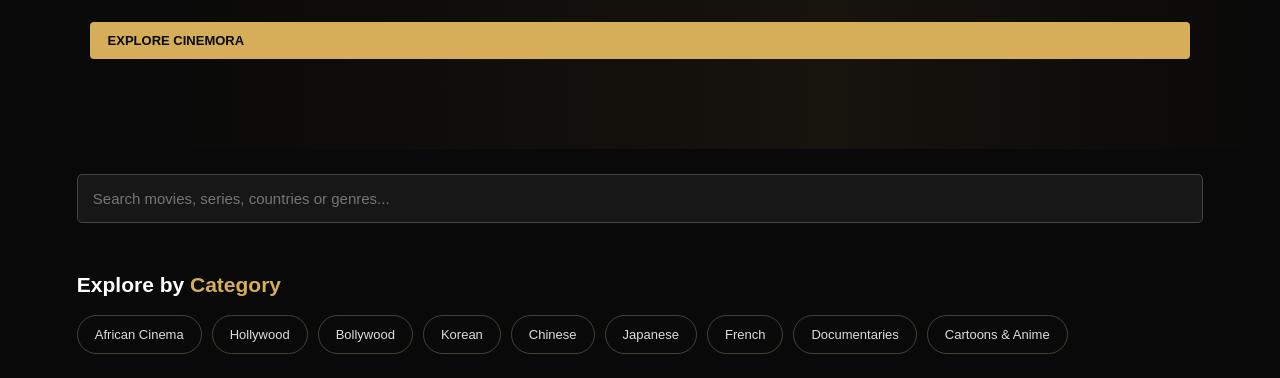
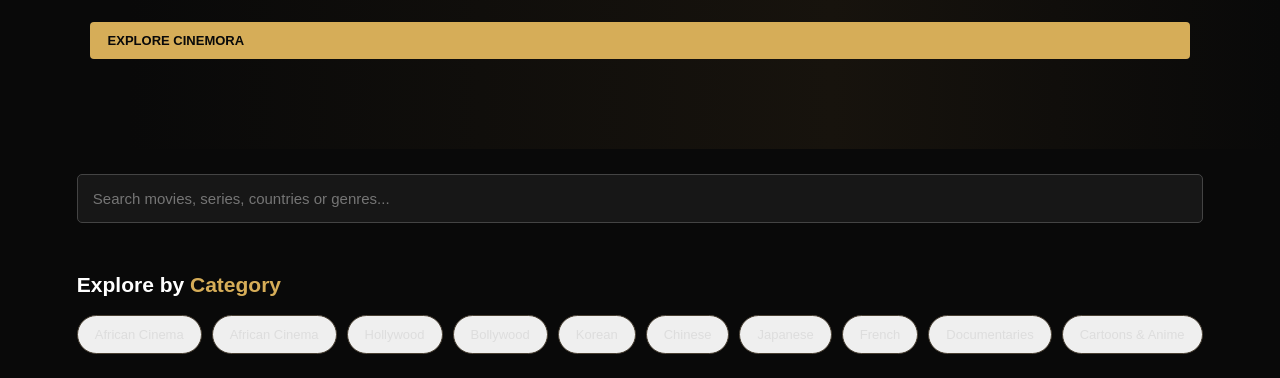
Before and after one commit to arynia-learning/cinemora, a plain HTML site: page index.html in a window 1280 px wide. Shown: the part 422-800 px from the top of the page. Drawn offline with Linux system fonts and the light colour scheme.

Commit message:
Change category spans to buttons for interactivity
Replaced category spans with button elements for better interactivity.

```diff
--- a/index.html
+++ b/index.html
@@ -63,17 +63,21 @@ footer{border-top:1px solid #292929;padding:30px 6%;text-align:center;color:#888
 
 <section class="section" id="countries">
   <h2>Explore by <span class="gold">Category</span></h2>
+
   <div class="categories">
-    <span class="category">African Cinema</span>
-    <span class="category">Hollywood</span>
-    <span class="category">Bollywood</span>
-    <span class="category">Korean</span>
-    <span class="category">Chinese</span>
-    <span class="category">Japanese</span>
-    <span class="category">French</span>
-    <span class="category">Documentaries</span>
-    <span class="category">Cartoons & Anime</span>
-  </div>
+    <button class="category" type="button" data-category="African Cinema">African Cinema</button>
+
+    <div class="categories">
+  <button class="category" type="button" data-category="African Cinema">African Cinema</button>
+  <button class="category" type="button" data-category="Hollywood">Hollywood</button>
+  <button class="category" type="button" data-category="Bollywood">Bollywood</button>
+  <button class="category" type="button" data-category="Korean">Korean</button>
+  <button class="category" type="button" data-category="Chinese">Chinese</button>
+  <button class="category" type="button" data-category="Japanese">Japanese</button>
+  <button class="category" type="button" data-category="French">French</button>
+  <button class="category" type="button" data-category="Documentaries">Documentaries</button>
+  <button class="category" type="button" data-category="Cartoons & Anime">Cartoons & Anime</button>
+</div>
 </section>
 
 <section class="section" id="movies">
```
